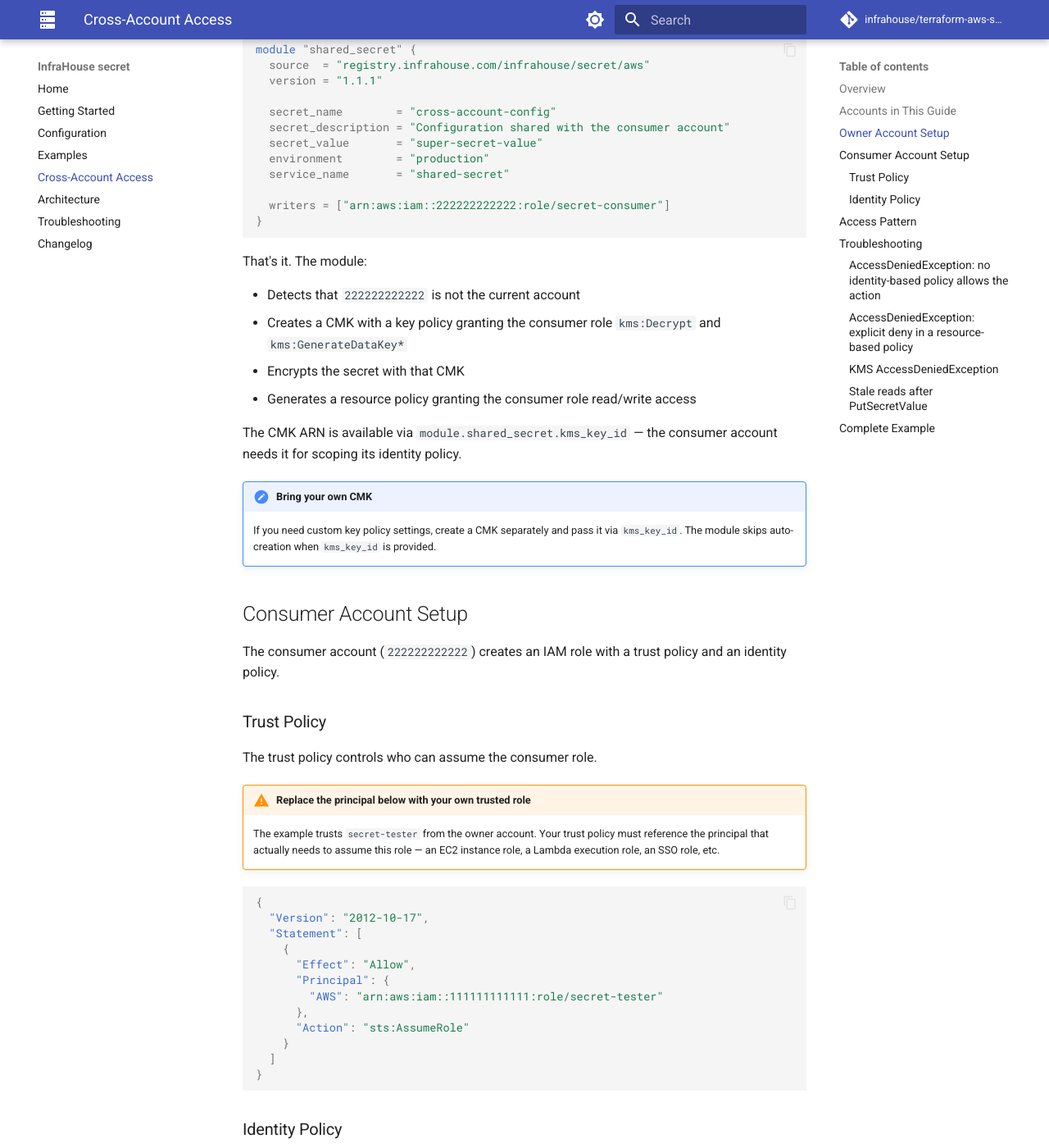
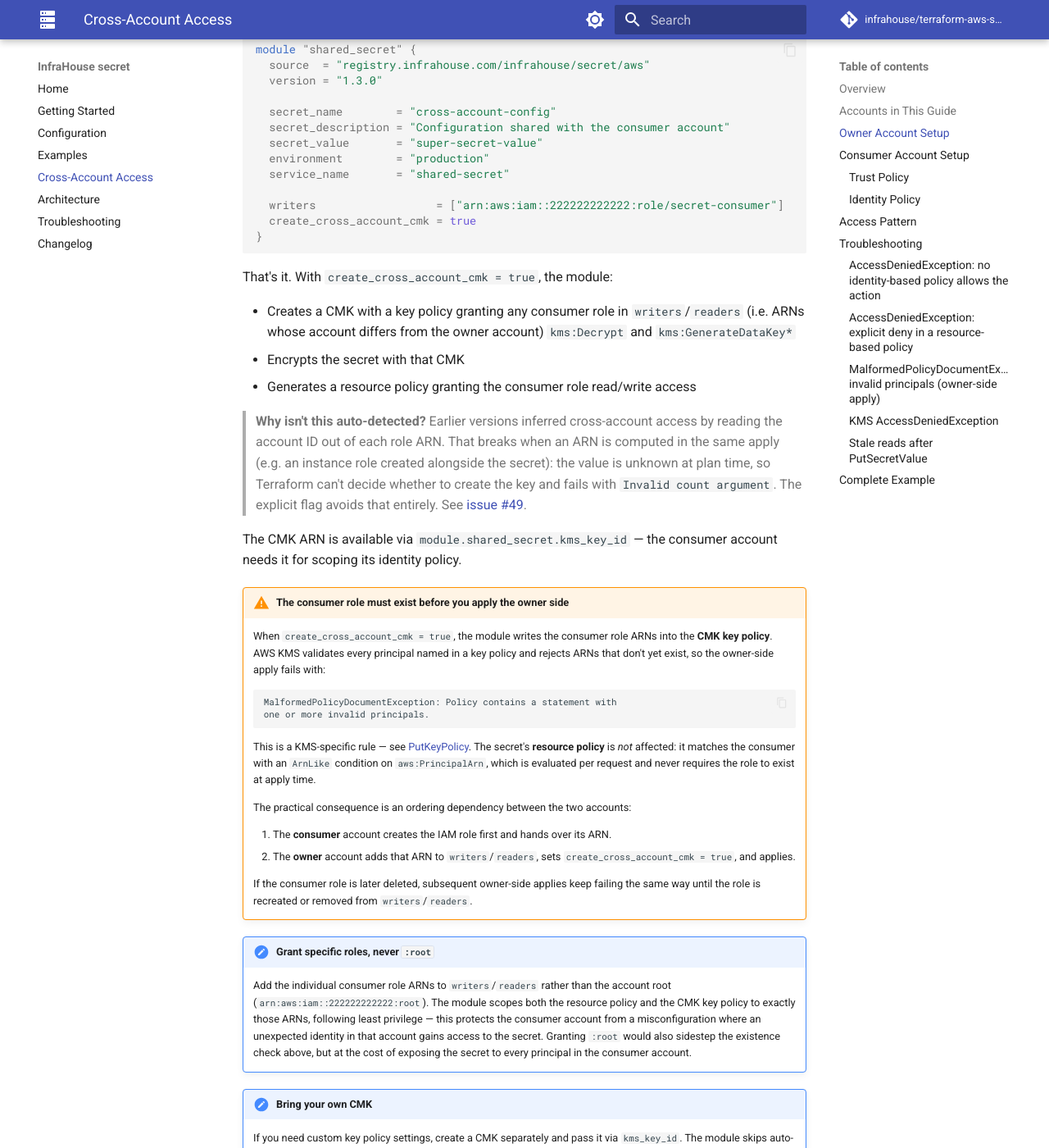
Before and after one commit to infrahouse/terraform-aws-secret, an MkDocs documentation site: the page built from docs/cross-account.md, in a window 1280 px wide and 1400 px high, scrolled down 1380 px. Shown: the whole window at 82% size. Built offline with MkDocs 1.6.1 and Material for MkDocs 9.7.7, drawn with Linux system fonts in a browser that asks for light colours; comment, search, counter and statistics services are not loaded; some of the changed text lies outside the part shown.

Commit message:
fix: make cross-account CMK explicit opt-in (#49)
Deciding whether to create the cross-account CMK by inspecting the account ID
inside each role ARN (split(":", arn)[4]) produced an unknown value whenever a
reader/writer ARN was computed in the same apply (e.g. an instance role created
alongside the secret). That made module.cross_account_key's count unknown and
broke `terraform apply` with "Invalid count argument".

Replace the auto-detection with an explicit create_cross_account_cmk variable
(default false), so create_cmk is always known at plan time. Same-account callers
upgrade with no changes and get the AWS-managed key (pre-1.2.0 behavior);
cross-account callers set create_cross_account_cmk = true.

Also document the KMS constraint that consumer role ARNs in the CMK key policy
must exist before the owner-side apply (unlike the secret's ArnLike resource
policy), and add a regression test with a computed reader ARN.

Co-Authored-By: Claude Opus 4.8 (1M context) <noreply@anthropic.com>

````diff
--- a/docs/cross-account.md
+++ b/docs/cross-account.md
@@ -12,7 +12,7 @@ Cross-account secret access requires three things to be true simultaneously:
 1. **Resource policy** on the secret allows the consumer role (handled by this module
    when you add the consumer role ARN to `writers` or `readers`).
 2. **KMS key policy** on a customer-managed key (CMK) allows the consumer role to
-   decrypt. The module auto-creates this CMK when it detects cross-account role ARNs.
+   decrypt. The module creates this CMK when you set `create_cross_account_cmk = true`.
 3. **Identity policy** on the consumer role in the consumer account grants
    `secretsmanager:GetSecretValue` and `kms:Decrypt` scoped to the owner account's
    resources.
@@ -28,14 +28,14 @@ Throughout the examples below:
 
 ## Owner Account Setup
 
-The owner account (`111111111111`) creates the secret. Just add the consumer role
-ARN to `writers` (or `readers`) — the module detects that the role belongs to a
-different account and auto-creates a CMK with the right key policy:
+The owner account (`111111111111`) creates the secret. Add the consumer role ARN to
+`writers` (or `readers`) and set `create_cross_account_cmk = true` so the module
+provisions a CMK with the right key policy:
 
 ```hcl
 module "shared_secret" {
   source  = "registry.infrahouse.com/infrahouse/secret/aws"
-  version = "1.1.1"
+  version = "1.3.0"
 
   secret_name        = "cross-account-config"
   secret_description = "Configuration shared with the consumer account"
@@ -43,20 +43,63 @@ module "shared_secret" {
   environment        = "production"
   service_name       = "shared-secret"
 
-  writers = ["arn:aws:iam::222222222222:role/secret-consumer"]
+  writers                  = ["arn:aws:iam::222222222222:role/secret-consumer"]
+  create_cross_account_cmk = true
 }
 ```
 
-That's it. The module:
+That's it. With `create_cross_account_cmk = true`, the module:
 
-- Detects that `222222222222` is not the current account
-- Creates a CMK with a key policy granting the consumer role `kms:Decrypt`
-  and `kms:GenerateDataKey*`
+- Creates a CMK with a key policy granting any consumer role in `writers`/`readers`
+  (i.e. ARNs whose account differs from the owner account) `kms:Decrypt` and
+  `kms:GenerateDataKey*`
 - Encrypts the secret with that CMK
 - Generates a resource policy granting the consumer role read/write access
 
+> **Why isn't this auto-detected?** Earlier versions inferred cross-account access by
+> reading the account ID out of each role ARN. That breaks when an ARN is computed in
+> the same apply (e.g. an instance role created alongside the secret): the value is
+> unknown at plan time, so Terraform can't decide whether to create the key and fails
+> with `Invalid count argument`. The explicit flag avoids that entirely. See
+> [issue #49](https://github.com/infrahouse/terraform-aws-secret/issues/49).
+
 The CMK ARN is available via `module.shared_secret.kms_key_id` — the consumer
 account needs it for scoping its identity policy.
+
+!!! warning "The consumer role must exist before you apply the owner side"
+    When `create_cross_account_cmk = true`, the module writes the consumer role
+    ARNs into the **CMK key policy**. AWS KMS validates every principal named in a
+    key policy and rejects ARNs that don't yet exist, so the owner-side apply fails
+    with:
+
+    ```
+    MalformedPolicyDocumentException: Policy contains a statement with
+    one or more invalid principals.
+    ```
+
+    This is a KMS-specific rule — see
+    [PutKeyPolicy](https://docs.aws.amazon.com/kms/latest/APIReference/API_PutKeyPolicy.html).
+    The secret's **resource policy** is *not* affected: it matches the consumer with
+    an `ArnLike` condition on `aws:PrincipalArn`, which is evaluated per request and
+    never requires the role to exist at apply time.
+
+    The practical consequence is an ordering dependency between the two accounts:
+
+    1. The **consumer** account creates the IAM role first and hands over its ARN.
+    2. The **owner** account adds that ARN to `writers`/`readers`, sets
+       `create_cross_account_cmk = true`, and applies.
+
+    If the consumer role is later deleted, subsequent owner-side applies keep failing
+    the same way until the role is recreated or removed from `writers`/`readers`.
+
+!!! note "Grant specific roles, never `:root`"
+    Add the individual consumer role ARNs to `writers`/`readers` rather than the
+    account root (`arn:aws:iam::222222222222:root`). The module scopes both the
+    resource policy and the CMK key policy to exactly those ARNs, following least
+    privilege — this protects the consumer account from a misconfiguration where an
+    unexpected identity in that account gains access to the secret. Granting `:root`
+    would also sidestep the existence check above, but at the cost of exposing the
+    secret to every principal in the consumer account.
 
 !!! note "Bring your own CMK"
     If you need custom key policy settings, create a CMK separately and pass
@@ -205,10 +248,19 @@ Check the resource policy on the secret:
 aws secretsmanager get-resource-policy --secret-id <secret-arn>
 ```
 
+### MalformedPolicyDocumentException: invalid principals (owner-side apply)
+
+The owner-side apply fails while creating or updating the CMK because a consumer
+role ARN in `writers`/`readers` does not exist. KMS refuses to save a key policy
+that names a non-existent principal. Make sure every consumer role exists before
+you apply, then re-run. The secret's resource policy is unaffected because it
+matches `aws:PrincipalArn` with `ArnLike` rather than naming the principal
+directly. See [The consumer role must exist before you apply](#owner-account-setup).
+
 ### KMS AccessDeniedException
 
-The CMK key policy doesn't include the consumer role. If using the
-auto-created CMK, check the key policy:
+The CMK key policy doesn't include the consumer role. Check the key policy on the
+module-created CMK:
 
 ```bash
 aws kms get-key-policy --key-id <key-arn> --policy-name default
````
Also changed, not shown: README.md (+5 -4 lines), docs/examples.md (+4 -3 lines), 9 other files.
